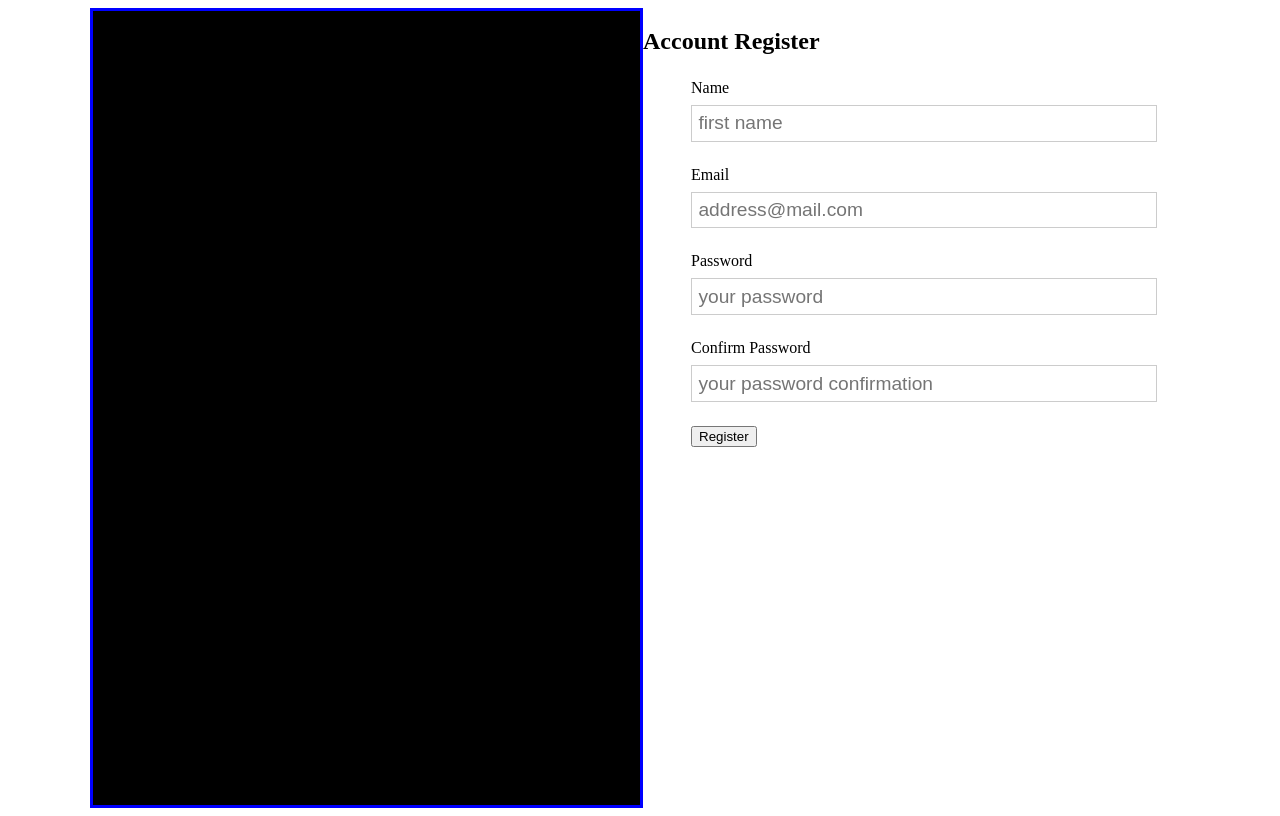
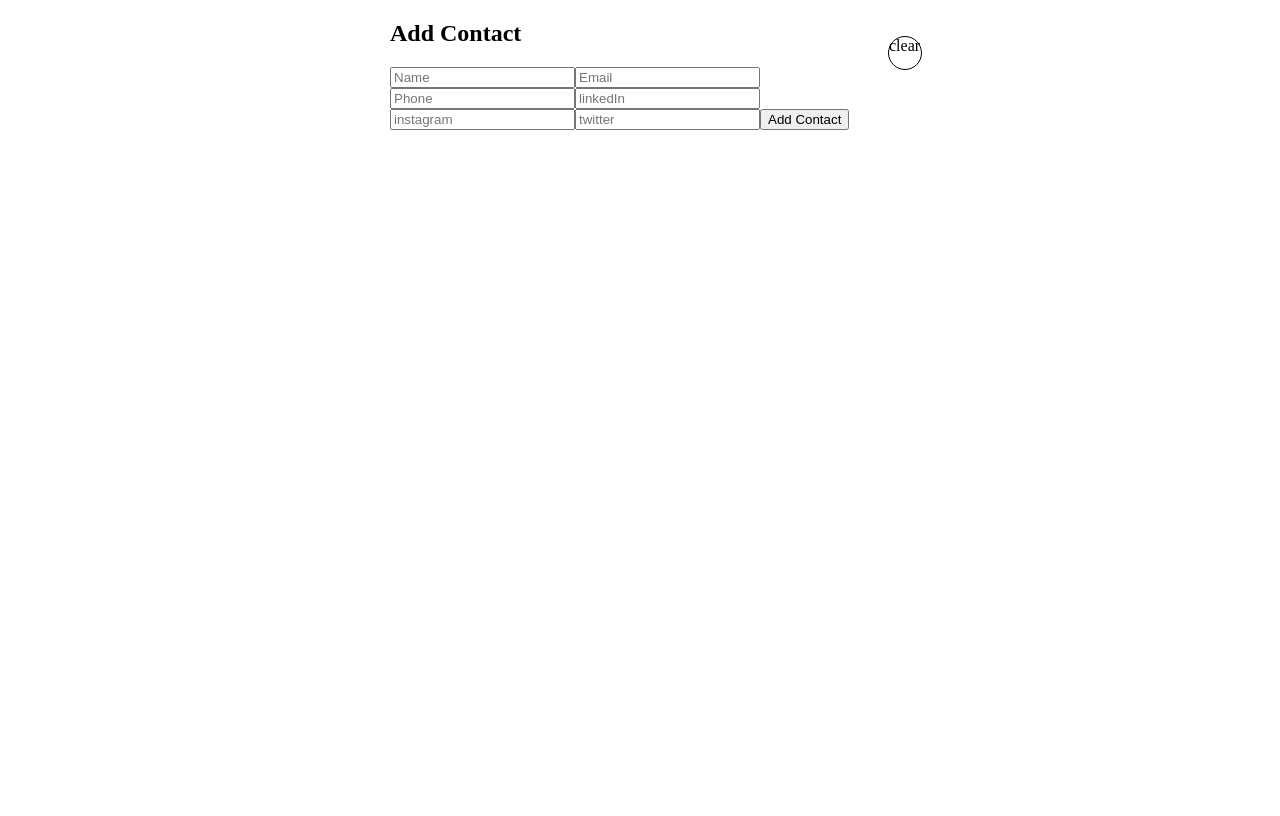
Before and after one commit to cemmanuelonyema/Contact-Manager, a React (Vite) app in the folder client/: page /contact in a window 1280 px wide. Built offline with nearby package versions, Linux system fonts and the light colour scheme.

Commit message:
Added contact item and form with markup and basic styles

```diff
--- a/client/src/components/app/App.jsx
+++ b/client/src/components/app/App.jsx
@@ -1,13 +1,17 @@
 import React from "react";
 import { Login } from "../../pages/registration/Login";
 import { Register } from "../../pages/registration/Register";
+import { Contacts } from "../contacts/contactContainer/Contacts";
+import { ContactForm } from "../contacts/contactform/ContactForm";
 import "./App.css";
 
 const App = () => {
   return (
     <div>
-      <Register />
+      {/* <Register /> */}
       {/* <Login /> */}
+      {/* <Contacts /> */}
+      <ContactForm />
     </div>
   );
 };
--- /dev/null
+++ b/client/src/components/contacts/contactContainer/Contacts.jsx
@@ -0,0 +1,6 @@
+import React from "react";
+import { ContactItem } from "../contactItem/ContactItem";
+
+export const Contacts = () => {
+  return <ContactItem />;
+};
--- /dev/null
+++ b/client/src/components/contacts/contactItem/ContactItem.jsx
@@ -0,0 +1,41 @@
+import React from "react";
+import "./contactItem.css";
+
+export const ContactItem = () => {
+  return (
+    <div className="card">
+      <div className="img">
+        <img src="" alt="avatar" />
+      </div>
+      <div className="social-links">
+        <a href="twitter">
+          <span className="social-link"></span>
+        </a>
+        <a href="instagram">
+          <span className="social-link"></span>
+        </a>
+        <a href="linked">
+          <span className="social-link"></span>
+        </a>
+      </div>
+      <div>
+        <div className="input_group">
+          <i>Name: </i> <span>Emmanuel Onyema</span>
+        </div>
+        <div className="input_group">
+          <i>Email: </i> <span>cemmanuelonyema@gmail.com</span>
+        </div>
+        <div className="input_group">
+          <i>Phone: </i> <span>07025053595</span>
+        </div>
+        <div className="input_group">
+          <i>Label: </i> <span>Family</span>
+        </div>
+      </div>
+      <div className="btns">
+        <span className="edit"></span>
+        <span className="delete"></span>
+      </div>
+    </div>
+  );
+};
--- /dev/null
+++ b/client/src/components/contacts/contactItem/contactItem.css
@@ -0,0 +1,46 @@
+.card {
+  padding: 2rem;
+  border: #000 1px solid;
+  max-width: 350px;
+  position: relative;
+
+  display: flex;
+  gap: 1rem;
+  flex-direction: column;
+}
+
+.social-links {
+  display: flex;
+  gap: 1rem;
+}
+.social-link {
+  display: block;
+  border: 2px solid black;
+  width: 2rem;
+  height: 2rem;
+  border-radius: 50%;
+}
+
+.btns {
+  display: flex;
+  gap: 1rem;
+  position: absolute;
+  top: 1rem;
+  right: 1rem;
+}
+
+.btns span {
+  display: block;
+  border: 2px solid black;
+  width: 2rem;
+  height: 2rem;
+  border-radius: 50%;
+}
+
+.edit {
+  background-color: blue;
+}
+
+.delete {
+  background-color: red;
+}
--- /dev/null
+++ b/client/src/components/contacts/contactform/ContactForm.jsx
@@ -0,0 +1,113 @@
+import React, { useState } from "react";
+import "./contactForm.css";
+
+export const ContactForm = () => {
+  //Local State
+  const [contact, setContact] = useState({
+    name: "",
+    email: "",
+    phone: "",
+    type: "",
+    linkedIn: "",
+    instagram: "",
+    twitter: "",
+  });
+
+  const { name, email, phone, type, linkedIn, instagram, twitter } = contact;
+
+  //methods
+  const handleChange = () => {};
+  const handleSubmit = () => {};
+
+  return (
+    <form onSubmit={handleSubmit}>
+      <h2 className="">Add Contact</h2>
+      <input
+        type="text"
+        placeholder="Name"
+        name="name"
+        value={name}
+        onChange={handleChange}
+      />
+
+      <input
+        type="email"
+        placeholder="Email"
+        name="email"
+        value={email}
+        onChange={handleChange}
+      />
+
+      <input
+        type="text"
+        placeholder="Phone"
+        name="phone"
+        value={phone}
+        onChange={handleChange}
+      />
+
+      <input
+        type="link"
+        placeholder="linkedIn"
+        name="linkedIn"
+        value={linkedIn}
+        onChange={handleChange}
+      />
+
+      <input
+        type="link"
+        placeholder="instagram"
+        name="instagram"
+        value={instagram}
+        onChange={handleChange}
+      />
+
+      <input
+        type="link"
+        placeholder="twitter"
+        name="twitter"
+        value={twitter}
+        onChange={handleChange}
+      />
+
+      <input
+        type="submit"
+        value={"Add Contact"}
+        className="btn btn-primary btn-block"
+      />
+      <div className="clear">clear</div>
+    </form>
+  );
+};
+
+// const ContactForm = () => {
+//   const [contact, setContact] = useState({
+//     name: "",
+//     email: "",
+//     phone: "",
+//     type: "personal",
+//   });
+
+//   const { name, email, phone, type } = contact;
+
+//   const clearAll = () => {
+//     clearCurrent();
+//   };
+
+//   const handleChange = (e) =>
+//     setContact({
+//       ...contact,
+//       [e.target.name]: e.target.value,
+//     });
+
+//   const handleSubmit = (e) => {
+//     e.preventDefault();
+
+//     if (!current) {
+//       addContact(contact);
+//     } else {
+//       updateContact(contact);
+//     }
+//     setContact({ name: "", email: "", phone: "", type: "personal" });
+//   };
+// };
--- /dev/null
+++ b/client/src/components/contacts/contactform/contactForm.css
@@ -0,0 +1,13 @@
+form {
+  position: relative;
+}
+
+.clear {
+  position: absolute;
+  top: 1rem;
+  right: 1rem;
+  width: 2rem;
+  height: 2rem;
+  border: 1px solid black;
+  border-radius: 50%;
+}
```
